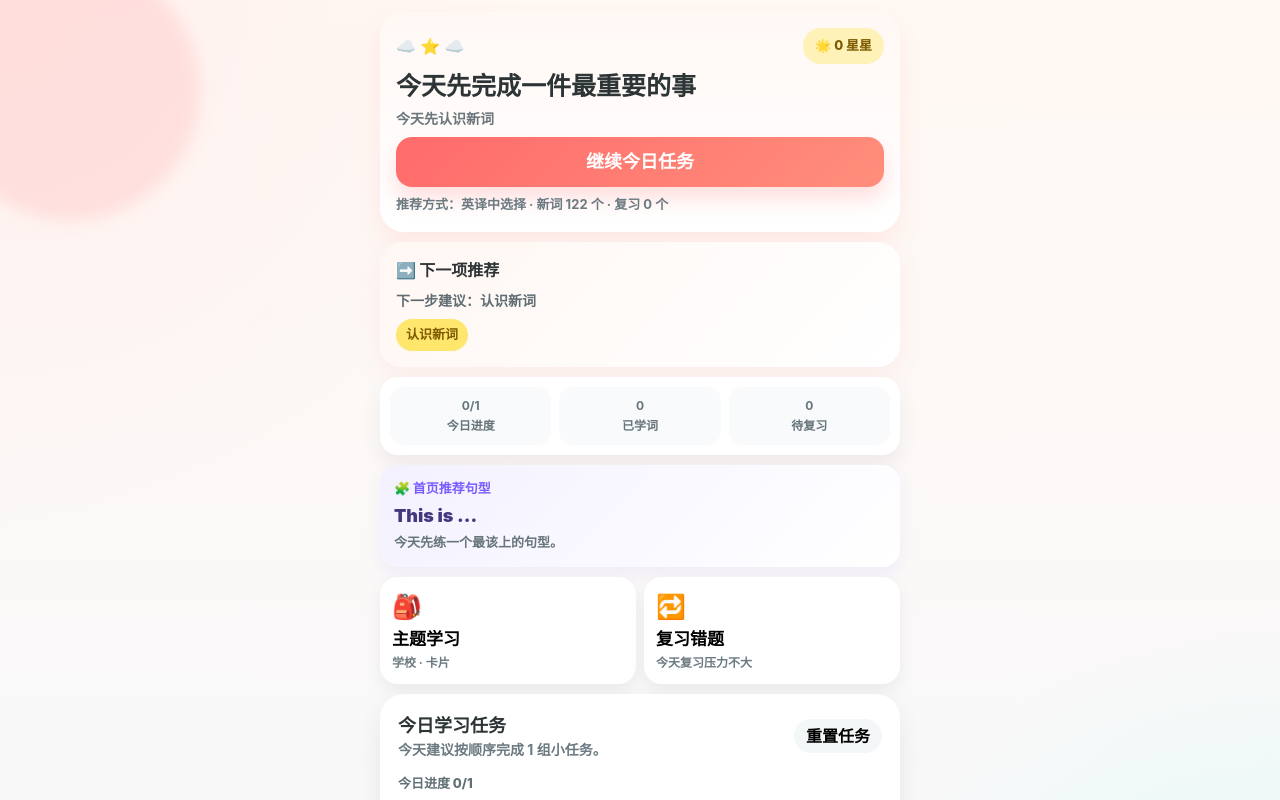
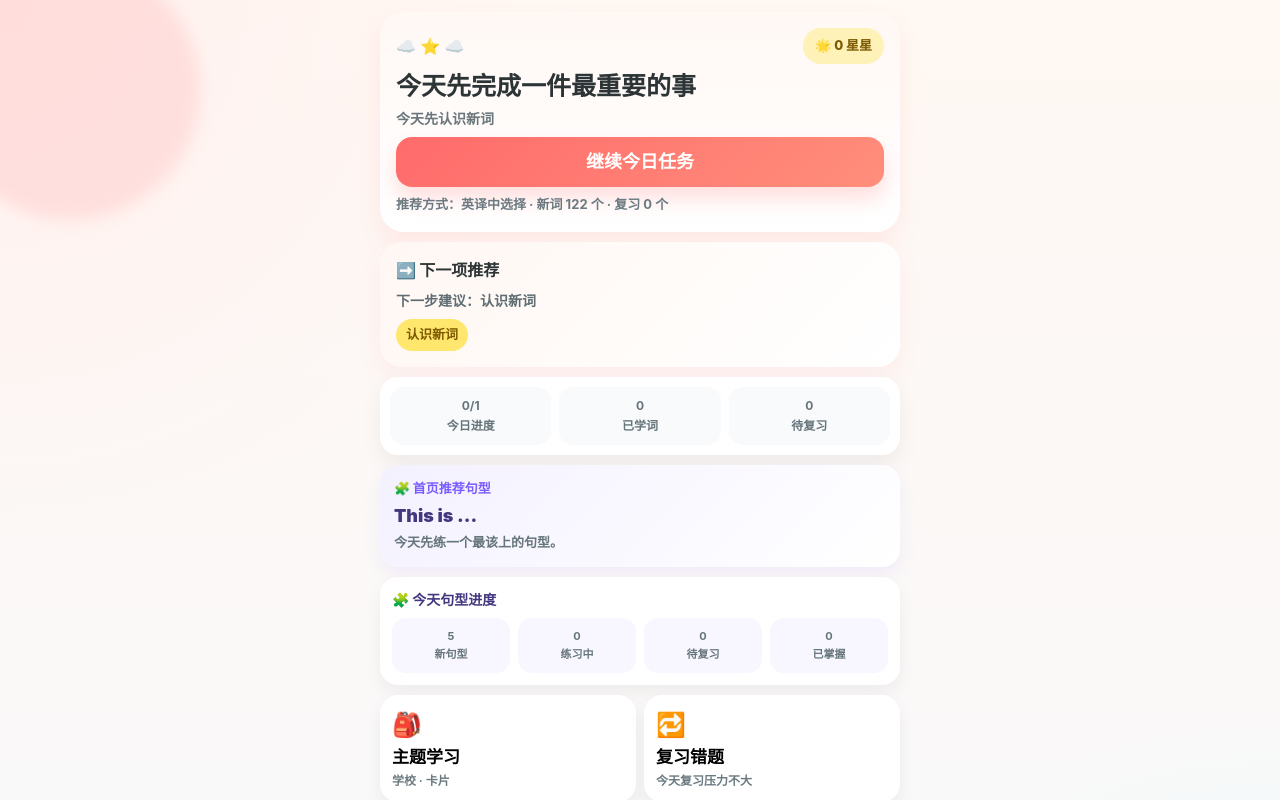
Before and after one commit to zhenxuanshi-ship-it/kid-english-learning, a React (Vite) app: page / in a window 1280 px wide. Shown: the top 800 px of the page. Built offline with nearby package versions, Linux system fonts and the light colour scheme; no server answers.

Commit message:
feat: surface sentence progress summary on home

```diff
--- a/src/app/App.tsx
+++ b/src/app/App.tsx
@@ -181,6 +181,14 @@ export default function App() {
     () => getSummarySentenceSpotlight(sentenceProgressMap, sentencePreferredPatternIds),
     [sentencePreferredPatternIds, sentenceProgressMap],
   );
+  const sentenceStageSummary = useMemo(() => {
+    const summary = { new: 0, learning: 0, review: 0, mastered: 0 };
+    sentencePatterns.forEach((pattern) => {
+      const stage = sentenceProgressMap[pattern.id]?.stage ?? 'new';
+      summary[stage] += 1;
+    });
+    return summary;
+  }, [sentenceProgressMap]);
 
   const handleStart = (useRecommendationCategory = false) => {
     setCompletedTaskLabel(undefined);
@@ -360,6 +368,7 @@ export default function App() {
             nextTaskRecommendation={nextTaskRecommendation}
             sentenceRecommendedPattern={homeSentenceSpotlight}
             sentenceContinuePattern={sentenceRecommendation.continuePattern}
+            sentenceStageSummary={sentenceStageSummary}
             completedDailyTaskKinds={completedDailyTaskKinds}
             newlyCompletedTaskKind={newlyCompletedTaskKind}
             onStartTask={handleStartTask}
--- a/src/pages/HomePage.tsx
+++ b/src/pages/HomePage.tsx
@@ -8,7 +8,7 @@ import type { DailySummary } from '../lib/dailySummary';
 import type { NextTaskRecommendation } from '../lib/nextTask';
 import type { HomeRecommendation } from '../lib/recommendation';
 import type { LearningStats } from '../lib/stats';
-import type { SentencePattern } from '../types/sentence';
+import type { SentenceLearningStage, SentencePattern } from '../types/sentence';
 import type { GameMode } from '../types/question';
 import { trackEvent } from '../lib/telemetry';
 
@@ -28,6 +28,7 @@ interface HomePageProps {
   nextTaskRecommendation: NextTaskRecommendation;
   sentenceRecommendedPattern?: SentencePattern;
   sentenceContinuePattern?: SentencePattern;
+  sentenceStageSummary: Record<SentenceLearningStage, number>;
   completedDailyTaskKinds: string[];
   newlyCompletedTaskKind?: string;
   onStartTask: (task: DailyPlan['tasks'][number]) => void;
@@ -55,6 +56,7 @@ export function HomePage({
   nextTaskRecommendation,
   sentenceRecommendedPattern,
   sentenceContinuePattern,
+  sentenceStageSummary,
   completedDailyTaskKinds,
   newlyCompletedTaskKind,
   onStartTask,
@@ -100,6 +102,16 @@ export function HomePage({
           <div style={styles.sentenceDesc}>{sentenceContinuePattern ? '先把上次练到一半的句型接着完成。' : '今天先练一个最该上的句型。'}</div>
         </button>
       ) : null}
+
+      <div style={styles.sentenceStatusCard}>
+        <div style={styles.sentenceStatusTitle}>🧩 今天句型进度</div>
+        <div style={styles.sentenceStatusGrid}>
+          <div style={styles.sentenceStatusItem}><strong>{sentenceStageSummary.new}</strong><span>新句型</span></div>
+          <div style={styles.sentenceStatusItem}><strong>{sentenceStageSummary.learning}</strong><span>练习中</span></div>
+          <div style={styles.sentenceStatusItem}><strong>{sentenceStageSummary.review}</strong><span>待复习</span></div>
+          <div style={styles.sentenceStatusItem}><strong>{sentenceStageSummary.mastered}</strong><span>已掌握</span></div>
+        </div>
+      </div>
 
       <div style={styles.quickGrid}>
         <button style={styles.quickCard} onClick={onOpenTopics}>
@@ -196,6 +208,27 @@ const styles: Record<string, CSSProperties> = {
   sentenceKicker: { fontSize: 13, fontWeight: 900, color: '#7c5cff' },
   sentenceTitle: { fontSize: 18, fontWeight: 900, color: '#433880' },
   sentenceDesc: { fontSize: 13, fontWeight: 700, color: '#66757b' },
+  sentenceStatusCard: {
+    background: '#fff',
+    borderRadius: 18,
+    padding: 12,
+    boxShadow: '0 8px 18px rgba(0,0,0,0.05)',
+    display: 'grid',
+    gap: 8,
+  },
+  sentenceStatusTitle: { fontSize: 14, fontWeight: 900, color: '#433880' },
+  sentenceStatusGrid: { display: 'grid', gridTemplateColumns: 'repeat(4, minmax(0, 1fr))', gap: 8 },
+  sentenceStatusItem: {
+    background: '#f8f7ff',
+    borderRadius: 14,
+    padding: '10px 6px',
+    display: 'grid',
+    gap: 2,
+    textAlign: 'center',
+    fontSize: 11,
+    color: '#66757b',
+    fontWeight: 700,
+  },
   quickGrid: { display: 'grid', gridTemplateColumns: '1fr 1fr', gap: 8 },
   quickCard: {
     minHeight: 96,
```
Also changed, not shown: 1 other file (tests, documents, lock files or other folders).
